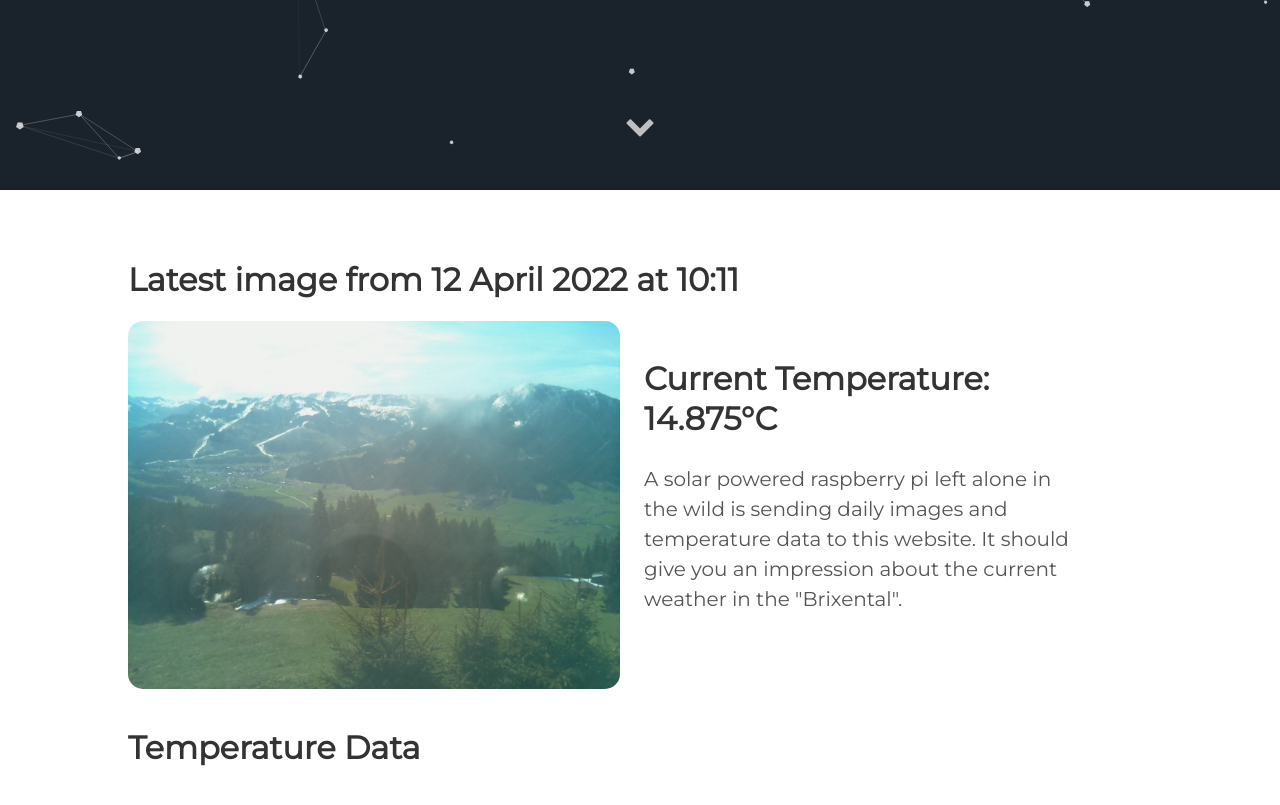
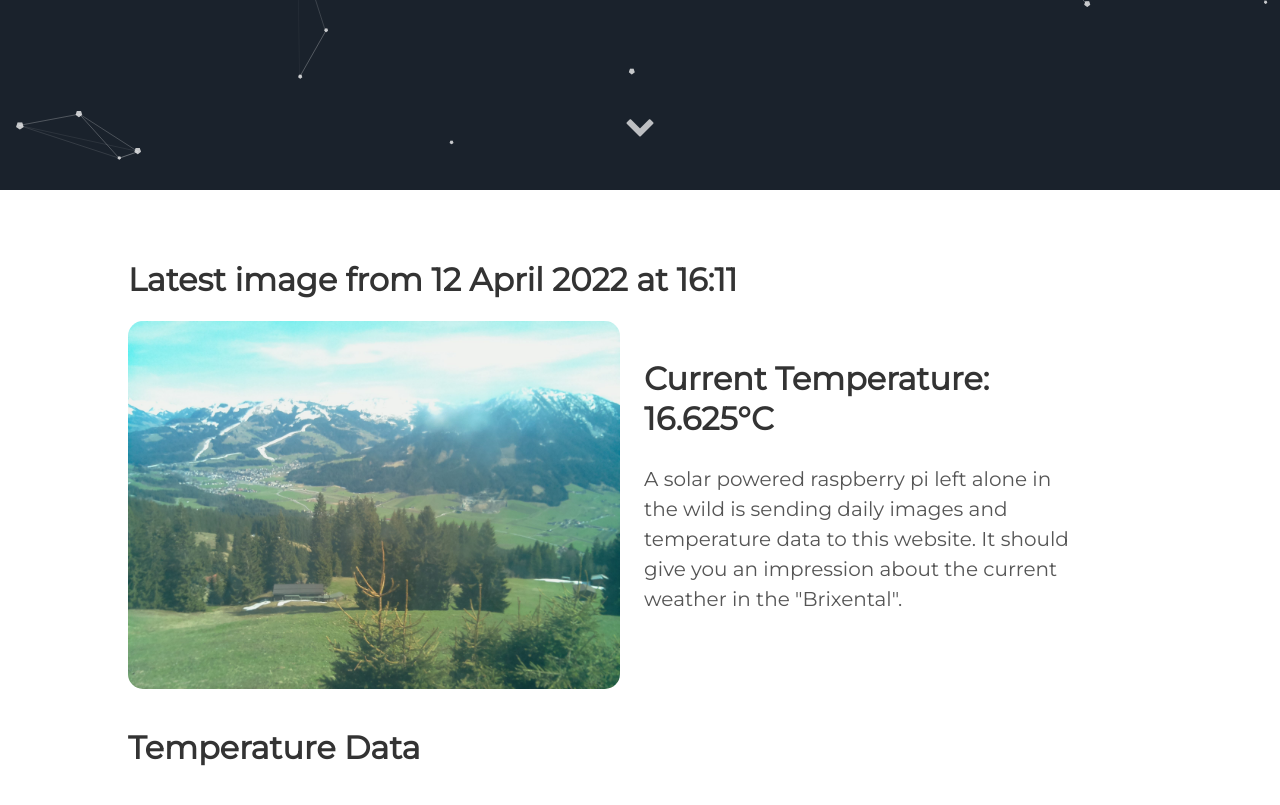
Before and after one commit to vektorious/vektorious.github.io, a Jekyll site: the page built from resources/huette.md, in a window 1280 px wide and 900 px high, scrolled down 710 px. Shown: the top 805 px of the window. Built offline with Jekyll 4.4.1, drawn with Linux system fonts in a browser that asks for light colours.

Commit message:
I'm a bot beep boop

```diff
--- a/resources/huette.md
+++ b/resources/huette.md
@@ -6,13 +6,13 @@ image: '/assets/img/'
 description: 'Live image from the Austrian alps'
 twitter_text: ' '
 ---
-## Latest image from 12 April 2022 at 10:11
+## Latest image from 12 April 2022 at 16:11
 <div class="huette">
   <div class="huette-image">
     <img src="{{ "/assets/img/huette.jpg" | prepend: site.baseurl }}">
   </div>
   <div class="huette-text">
-        <h2>Current Temperature: 14.875°C</h2>
+        <h2>Current Temperature: 16.625°C</h2>
         <p>A solar powered raspberry pi left alone in the wild is sending daily images and temperature data to this website. It should give you an impression about the current weather in the "Brixental".</p>
 
   </div>
```
Also changed, not shown: rpi-script/2022-04-12_160947.txt (renamed from rpi-script/2022-04-12_100948.txt, +5 -5 lines), rpi-script/huette.md (+2 -2 lines), assets/img/huette.jpg, assets/img/temp_plot.png, rpi-script/temp_plot.png, 1 other file.
